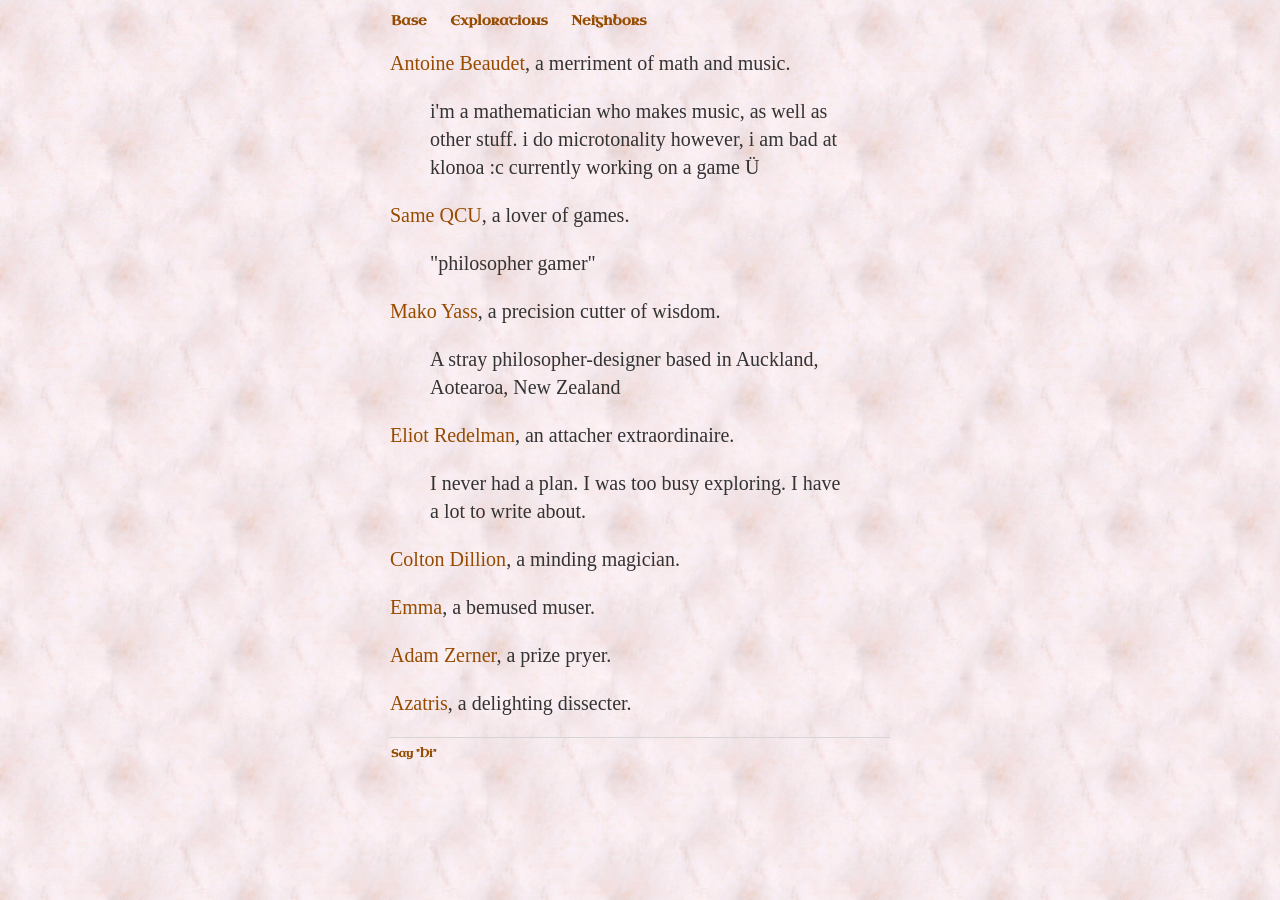
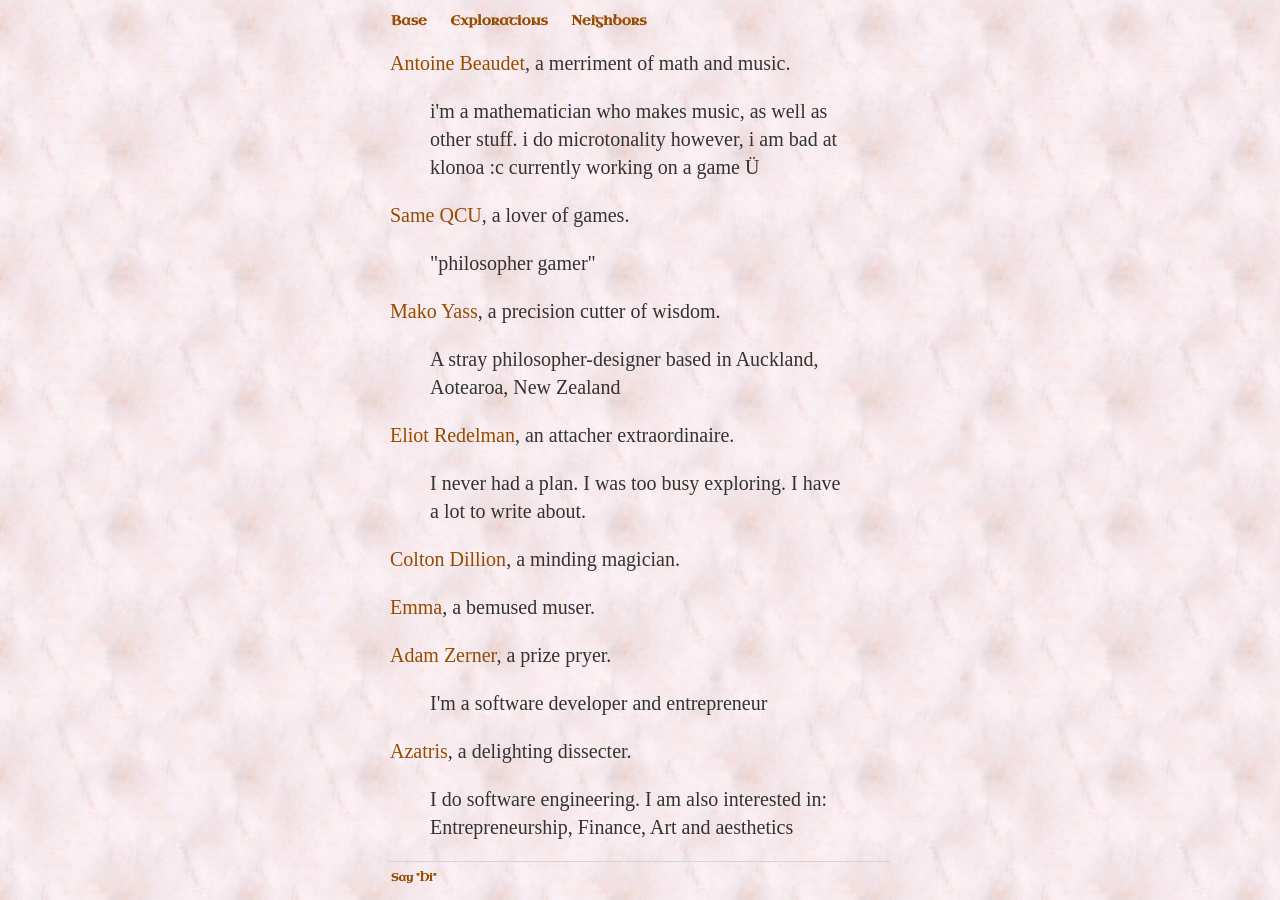
Before and after one commit to ray-dorai/ray-dorai.github.io, a Jekyll site: the page built from neighbors.html, in a window 1280 px wide. Built offline with Jekyll 4.4.1, drawn with Linux system fonts in a browser that asks for light colours; some web fonts are replaced.

Commit message:
Update neighbors.html

```diff
--- a/neighbors.html
+++ b/neighbors.html
@@ -6,17 +6,19 @@ title: Neighbors
 
 
 	        <p><a href="http://jollybard.net/">Antoine Beaudet</a>, a merriment of math and music.
-	        <blockquote><p>i'm a mathematician who makes music, as well as other stuff. i do microtonality however, i am bad at klonoa :c currently working on a game Ü</p></blockquote> </p>
+	          <blockquote><p>i'm a mathematician who makes music, as well as other stuff. i do microtonality however, i am bad at klonoa :c currently working on a game Ü</p></blockquote> </p>
 	        <p><a href="https://sqcu.dev/">Same QCU</a>, a lover of games.
-                <blockquote><p>"philosopher gamer"</p></blockquote> </p>
+                  <blockquote><p>"philosopher gamer"</p></blockquote> </p>
 	        <p><a href="https://aboutmako.makopool.com/">Mako Yass</a>, a precision cutter of wisdom.
-	        <blockquote><p>A stray philosopher-designer based in Auckland, Aotearoa, New Zealand</p></blockquote> </p>
+	          <blockquote><p>A stray philosopher-designer based in Auckland, Aotearoa, New Zealand</p></blockquote> </p>
 	        <p><a href="http://bearlamp.com.au/">Eliot Redelman</a>, an attacher extraordinaire.
-                <blockquote><p>I never had a plan.  I was too busy exploring. I have a lot to write about.</p></blockquote> </p>
+                  <blockquote><p>I never had a plan.  I was too busy exploring. I have a lot to write about.</p></blockquote> </p>
 	        <p><a href="http://www.coltondillion.com/">Colton Dillion</a>, a minding magician.</p>
 	        <p><a href="https://icecauldron.github.io/blog">Emma</a>, a bemused muser.</p>
-  	        <p><a href="https://adamzerner.bearblog.dev/">Adam Zerner</a>, a prize pryer.</p>
-	        <p><a href="https://azatris.github.io/">Azatris</a>, a delighting dissecter.</p>
+  	        <p><a href="https://adamzerner.bearblog.dev/">Adam Zerner</a>, a prize pryer.
+                  <blockquote><p>I'm a software developer and entrepreneur</p></blockquote> </p>
+	        <p><a href="https://azatris.github.io/">Azatris</a>, a delighting dissecter.
+                  <blockquote><p>I do software engineering. I am also interested in: Entrepreneurship, Finance, Art and aesthetics</p></blockquote> </p>
 
 
 
```
